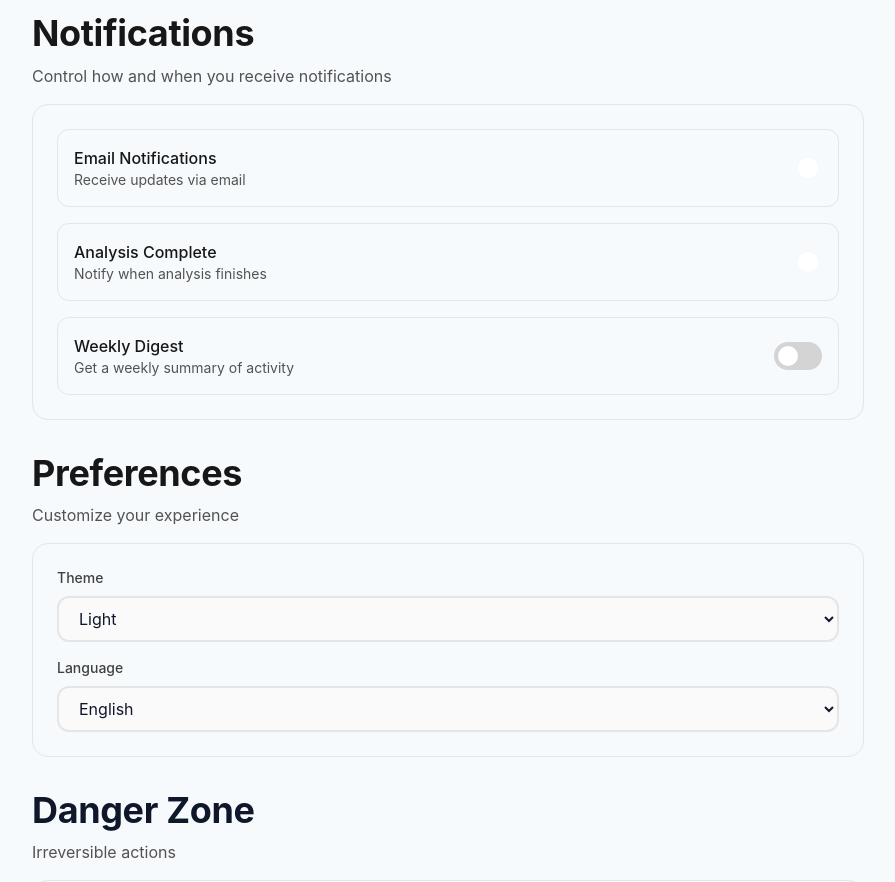
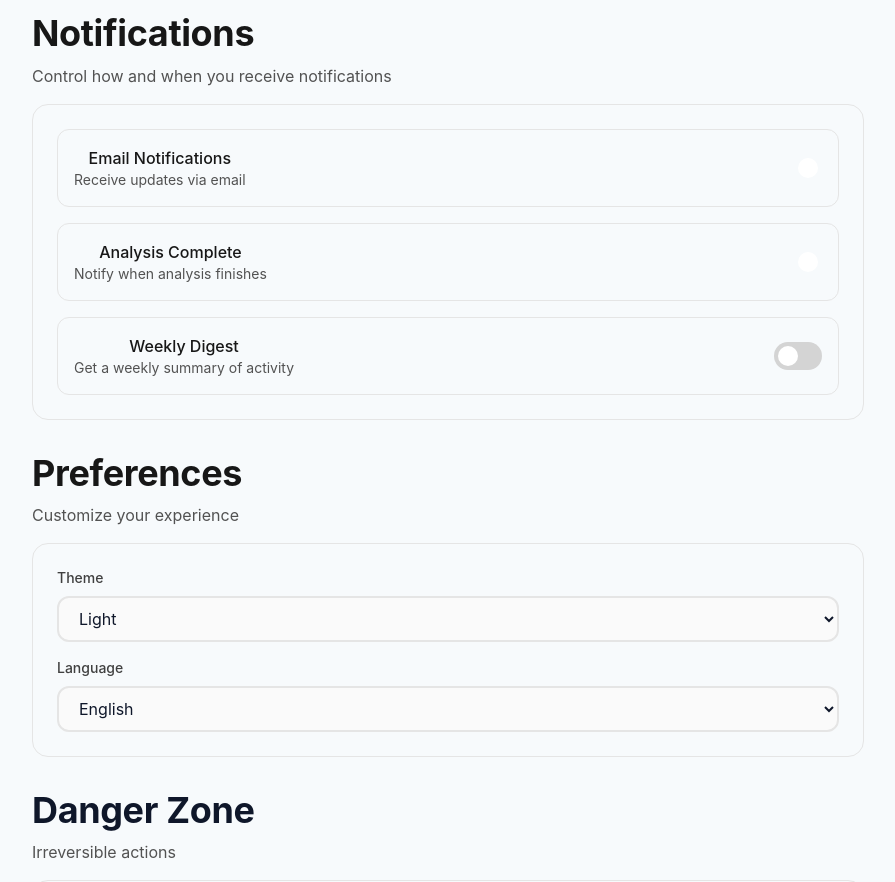
Before and after one commit to Arnav10090/autopilot-ai, a Next.js app: page /settings in a window 1280 px wide. Shown: the part 1040-1922 px from the top of the page, without its empty margins (320-1215 px from the left). Built offline with nearby package versions, Linux system fonts and the light colour scheme.

Commit message:
completionId: cgen-3fbbbdb2dc134c3eaf0f639236f980ab
cgen-3fbbbdb2dc134c3eaf0f639236f980ab

```diff
--- a/app/settings/page.tsx
+++ b/app/settings/page.tsx
@@ -6,31 +6,6 @@ import { Button } from '@/components/ui/Button';
 import { Input } from '@/components/ui/Input';
 import { Badge } from '@/components/ui/Badge';
 import { Toggle } from '@/components/ui/Toggle';
-
-export function Toggle({ label, description, defaultChecked }: any) {
-  const [enabled, setEnabled] = useState(defaultChecked);
-
-  return (
-    <div className="flex items-center justify-between p-4 border border-neutral-200 dark:border-neutral-700 rounded-lg">
-      <div>
-        <p className="font-medium text-neutral-900 dark:text-neutral-50">{label}</p>
-        {description && <p className="text-sm text-neutral-600 dark:text-neutral-400">{description}</p>}
-      </div>
-      <button
-        onClick={() => setEnabled(!enabled)}
-        className={`relative inline-flex h-7 w-12 items-center rounded-full transition-colors ${
-          enabled ? 'bg-accent' : 'bg-neutral-300 dark:bg-neutral-700'
-        }`}
-      >
-        <span
-          className={`inline-block h-5 w-5 transform rounded-full bg-white transition-transform ${
-            enabled ? 'translate-x-6' : 'translate-x-1'
-          }`}
-        />
-      </button>
-    </div>
-  );
-}
 
 export default function SettingsPage() {
   const [apiKey, setApiKey] = useState('sk_test_••••••••••••••••');
```
